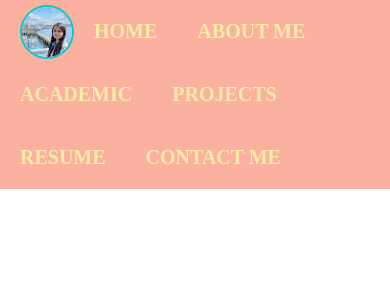
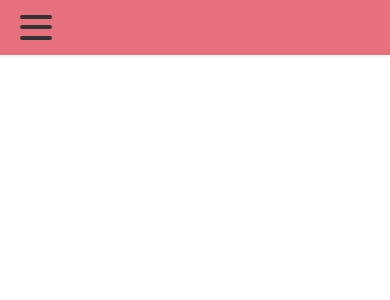
Before and after one commit to heniheni/my-portfolio, a React (Create React App) app: page / in a window 390 px wide. Shown: the top 300 px of the page. Built offline with nearby package versions, Linux system fonts and the light colour scheme.

Commit message:
hamburger added

```diff
--- a/src/App.css
+++ b/src/App.css
@@ -1,60 +1,4 @@
 *{
-  margin: 0px;
-  padding: 0px;
+    padding: 0;
+      margin: 0;
 }
-.styling_header{
-  background-color: #FAB1A0;
-}
-.styling_logo{
-  margin-left: 20px;
-  border: 2px solid #00CEC9;
-
-  object-fit: cover;
-  border-radius: 50%;
-  height: 50px;
-  width: 50px;
-}
-.styling_flex_items ul{
-  display: flex;
-  justify-content: flex-start;
-
-}
-.styling_list{
-  align-items: center;
-  flex-flow: row wrap;
-  list-style-type: none;
-
-}
-.listitems{
-  margin: 20px;
-  color: #FFEAA7;
-  font-family: 'Times New Roman', Times, serif;
-  font-weight: bold;
-  text-transform: uppercase;
-  font-size: 20px;
-  display: inline-block;
-  position: relative;
-  cursor: pointer;
-}
-
-/* .listitems:hover{
-  color: #00CEC9;
-  cursor: pointer;
-} */
-.listitems:after {
-  content: '';
-  position: absolute;
-  width: 100%;
-  transform: scaleX(0);
-  height: 2px;
-  bottom: 0;
-  left: 0;
-  background-color: #00CEC9;
-  transform-origin: bottom right;
-  transition: transform 0.25s ease-out;
-}
-
-.listitems:hover:after {
-  transform: scaleX(1);
-  transform-origin: bottom left;
-}
--- a/src/App.js
+++ b/src/App.js
@@ -1,25 +1,11 @@
-import './App.css';
-import logo from './Heni_Bhungalia.jpeg';
+import React from 'react';
+import NavBar from './NavBar'
 
 function App() {
   return (
-
-      <div className="styling_header">
-
-        <div className="styling_flex_items">
-        <ul className="styling_list">
-        <img className="styling_logo" src={logo}/>
-          <li className="listitems">Home</li>
-          <li className="listitems">About Me</li>
-          <li className="listitems">Academic</li>
-          <li className="listitems">Projects</li>
-          <li className="listitems">Resume</li>
-          <li className="listitems">Contact Me</li>
-        </ul>
-        </div>
-
-      </div>
-
+    <>
+      <NavBar/>
+    </>
   );
 }
 
--- /dev/null
+++ b/src/Burger.js
@@ -0,0 +1,53 @@
+import React, { useState } from 'react';
+import styled from 'styled-components';
+import RightNav from './LeftNav';
+
+const StyledBurger = styled.div`
+  width: 2rem;
+  height: 2rem;
+  position: fixed;
+//   top: 15px;
+  left: 20px;
+  z-index: 20;
+  display: none;
+  @media (max-width: 768px) {
+    display: flex;
+    justify-content: space-around;
+    flex-flow: column nowrap;
+  }
+  div {
+    width: 2rem;
+    height: 0.25rem;
+    background-color: ${({ open }) => open ? 'white' : '#333'};
+    border-radius: 10px;
+    transform-origin: 1px;
+    transition: all 0.3s linear;
+    &:nth-child(1) {
+      transform: ${({ open }) => open ? 'rotate(45deg)' : 'rotate(0)'};
+    }
+    &:nth-child(2) {
+      transform: ${({ open }) => open ? 'translateX(100%)' : 'translateX(0)'};
+      opacity: ${({ open }) => open ? 0 : 1};
+    }
+    &:nth-child(3) {
+      transform: ${({ open }) => open ? 'rotate(-45deg)' : 'rotate(0)'};
+    }
+  }
+`;
+
+const Burger = () => {
+  const [open, setOpen] = useState(false)
+
+  return (
+    <>
+      <StyledBurger open={open} onClick={() => setOpen(!open)}>
+        <div />
+        <div />
+        <div />
+      </StyledBurger>
+      <RightNav open={open}/>
+    </>
+  )
+}
+
+export default Burger
--- /dev/null
+++ b/src/LeftNav.css
@@ -0,0 +1,33 @@
+.listitems{
+    margin: 20px;
+
+    font-family: 'Times New Roman', Times, serif;
+    font-weight: bold;
+    text-transform: uppercase;
+    font-size: 20px;
+    display: inline-block;
+    position: relative;
+    cursor: pointer;
+  }
+
+  /* .listitems:hover{
+    color: #00CEC9;
+    cursor: pointer;
+  } */
+  .listitems:after {
+    content: '';
+    position: absolute;
+    width: 100%;
+    transform: scaleX(0);
+    height: 2px;
+    bottom: 15px;
+    left: 0;
+    background-color: #00CEC9;
+    transform-origin: bottom right;
+    transition: transform 0.25s ease-out;
+  }
+
+  .listitems:hover:after {
+    transform: scaleX(1);
+    transform-origin: bottom left;
+  }
--- /dev/null
+++ b/src/LeftNav.jsx
@@ -0,0 +1,46 @@
+import React from 'react';
+import styled from 'styled-components';
+import './LeftNav.css';
+
+const Ul = styled.ul`
+  list-style: none;
+  display: flex;
+  flex-flow: row nowrap;
+  li {
+    padding: 18px 10px;
+  }
+  @media (max-width: 768px) {
+    flex-flow: column nowrap;
+    background-color: #0D2538;
+    position: fixed;
+    transform: ${({ open }) => open ? 'translateX(0)' : 'translateX(-100%)'};
+    top: -24px;
+    left: 0;
+    height: 100vh;
+    width: 300px;
+    padding-top: 3.5rem;
+    transition: transform 0.3s ease-in-out;
+    li {
+      color: #fff;
+    }
+  }
+`;
+
+
+const LeftNav = ({ open }) => {
+  return (
+    <Ul className="styleUL" open={open}>
+
+            <li className="listitems">Home</li>
+            <li className="listitems">About Me</li>
+            <li className="listitems">Academic</li>
+            <li className="listitems">Projects</li>
+            <li className="listitems">Resume</li>
+            <li className="listitems">Contact Me</li>
+
+
+    </Ul>
+  )
+}
+
+export default LeftNav
--- /dev/null
+++ b/src/NavBar.jsx
@@ -0,0 +1,35 @@
+import React from 'react';
+import styled from 'styled-components';
+import Burger from './Burger';
+
+const Nav = styled.nav`
+  background-color: #E7717D;
+  font-size:24px;
+  color: white;
+position:fixed;
+top:0;
+left:0;
+  width: 100%;
+  height: 55px;
+  border-bottom: 2px solid #f1f1f1;
+//    padding: 0 20px;
+  display: flex;
+  justify-content: flex-start;
+  align-items:center;
+  .logo {
+    padding: 15px 0;
+  }
+`
+
+const Navbar = () => {
+  return (
+    <Nav>
+      <div className="logo">
+
+      </div>
+      <Burger />
+    </Nav>
+  )
+}
+
+export default Navbar
```
Also changed, not shown: package.json (+8 -1 lines), src/Hamburger.js (added, +44 -0 lines), src/Hamburger.css (added), 1 other file (tests, documents, lock files or other folders).
